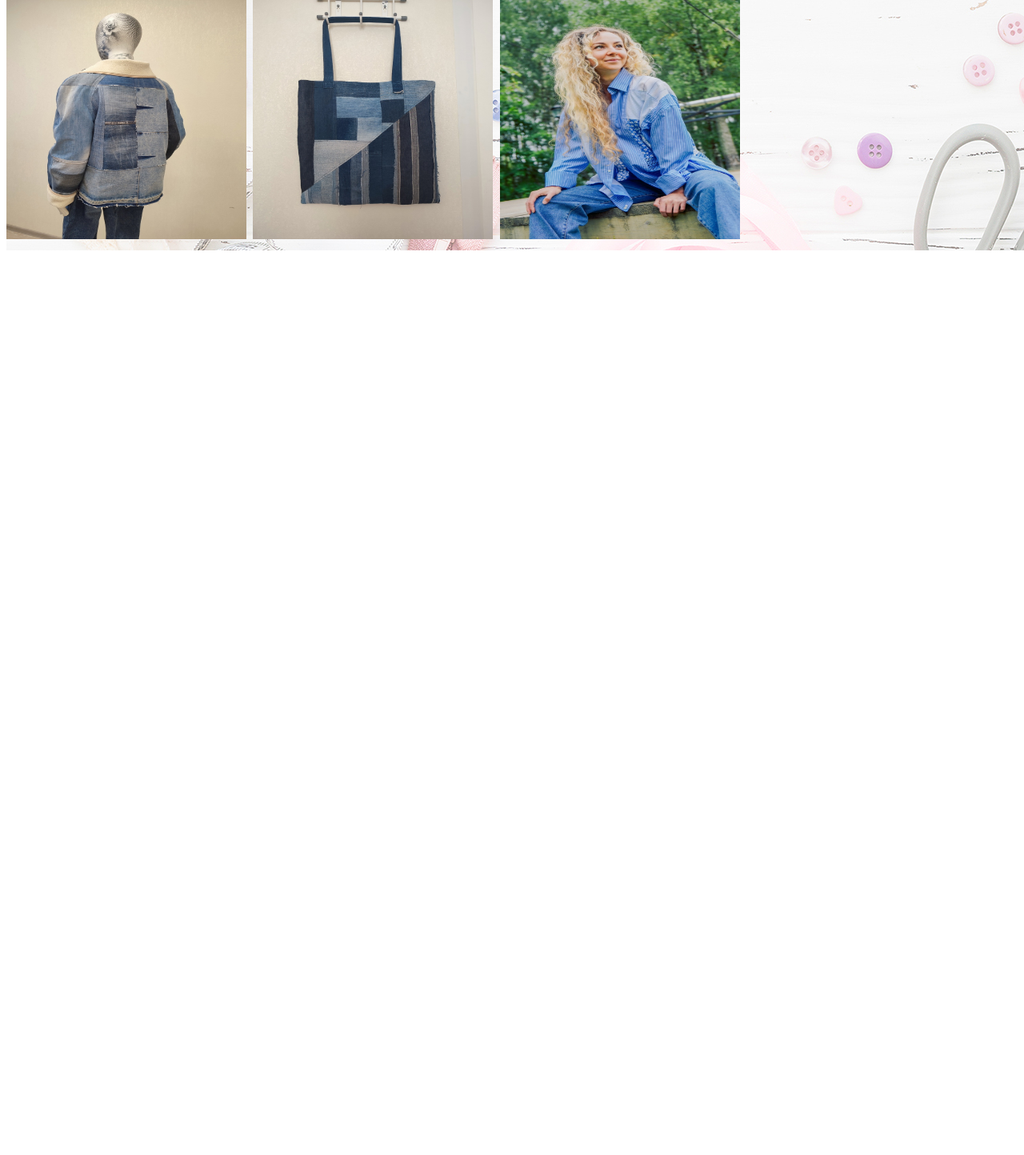
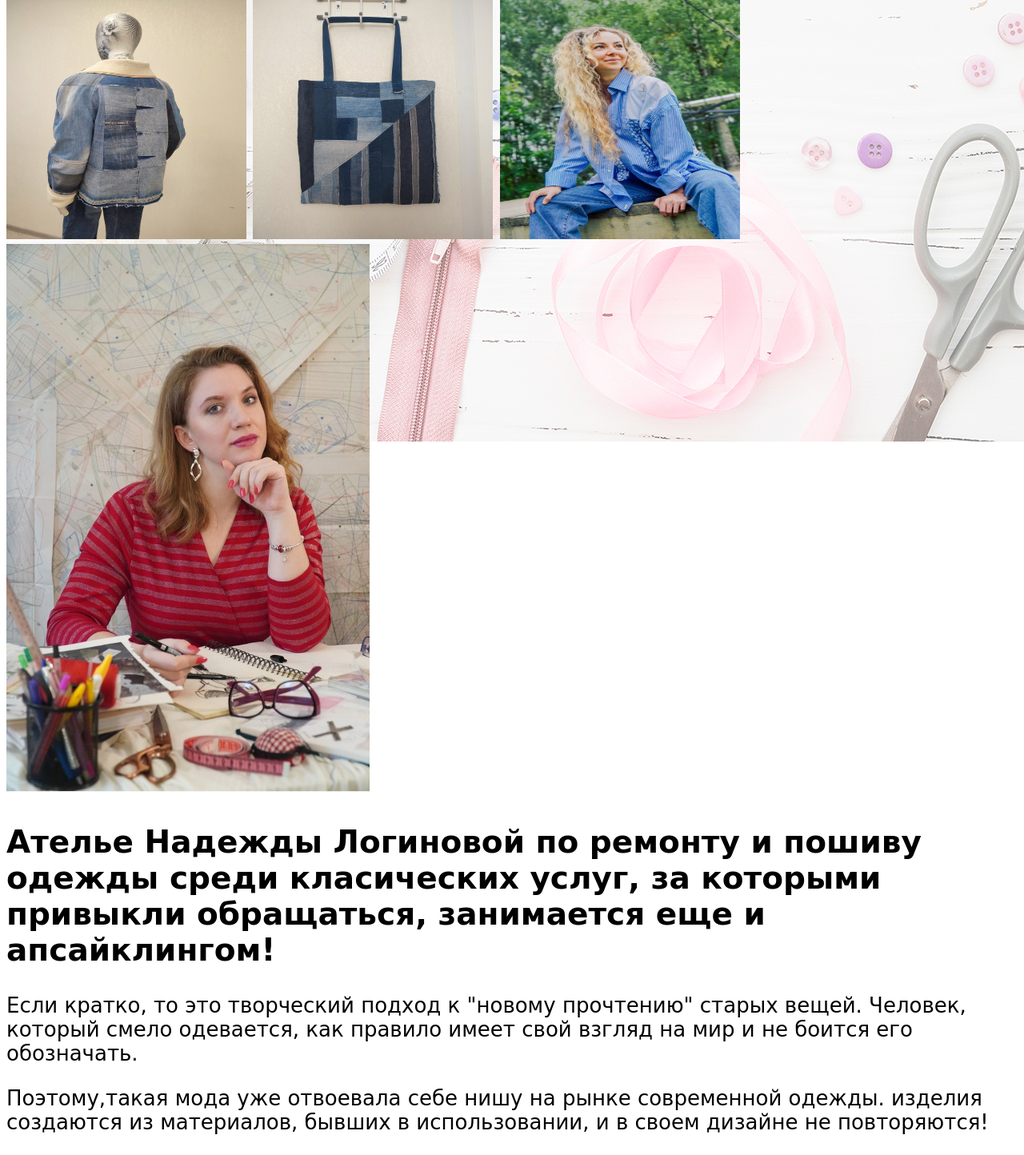
Before and after one commit to Gannic67/Atelier, a Flask app: page /upsacking in a window 1280 px wide. Shown: the part 637-2081 px from the top of the page at 80% size. Before the commit the page ends 950 px from the top, so only its background shows below. Run offline with Flask 3, Linux system fonts and the light colour scheme.

Commit message:
Создание сайта ателье

```diff
--- a/templates/upsacking.html
+++ b/templates/upsacking.html
@@ -36,6 +36,32 @@
 
 
     </div>
+
+        <section class="py-3 py-md-5">
+  <div class="container">
+    <div class="row gy-3 gy-md-4 gy-lg-0 align-items-lg-center">
+      <div class="col-12 col-lg-6 col-xl-5">
+        <img class="img-fluid rounded" loading="lazy" src="{{ url_for('static', filename='img/156.jpg')}}">
+      </div>
+      <div class="col-12 col-lg-6 col-xl-7">
+        <div class="row justify-content-xl-center">
+          <div class="col-12 col-xl-11">
+            <h2 class="mb-3">Ателье Надежды Логиновой по ремонту и пошиву одежды среди класических услуг, за которыми привыкли обращаться, занимается еще и апсайклингом!
+
+               </h2>
+            <p class="lead fs-4 text-secondary mb-3"></p>
+            <p class="lead fs-4 text-secondary mb-3">Если кратко, то это творческий подход к "новому прочтению" старых вещей.
+                Человек, который смело одевается, как правило имеет свой взгляд на мир и не боится его обозначать.</p>
+            <p class="mb-5"> Поэтому,такая мода уже отвоевала себе нишу на рынке современной одежды.
+                изделия создаются из материалов, бывших в использовании, и в своем дизайне  не повторяются!</p>
+          </div>
+        </div>
+      </div>
+    </div>
+  </div>
+</section>
+
+
     <script src="https://cdn.jsdelivr.net/npm/bootstrap@5.3.3/dist/js/bootstrap.bundle.min.js"
         integrity="sha384-YvpcrYf0tY3lHB60NNkmXc5s9fDVZLESaAA55NDzOxhy9GkcIdslK1eN7N6jIeHz"
         crossorigin="anonymous"></script>
```
Also changed, not shown: templates/about us.html (+7 -30 lines).
